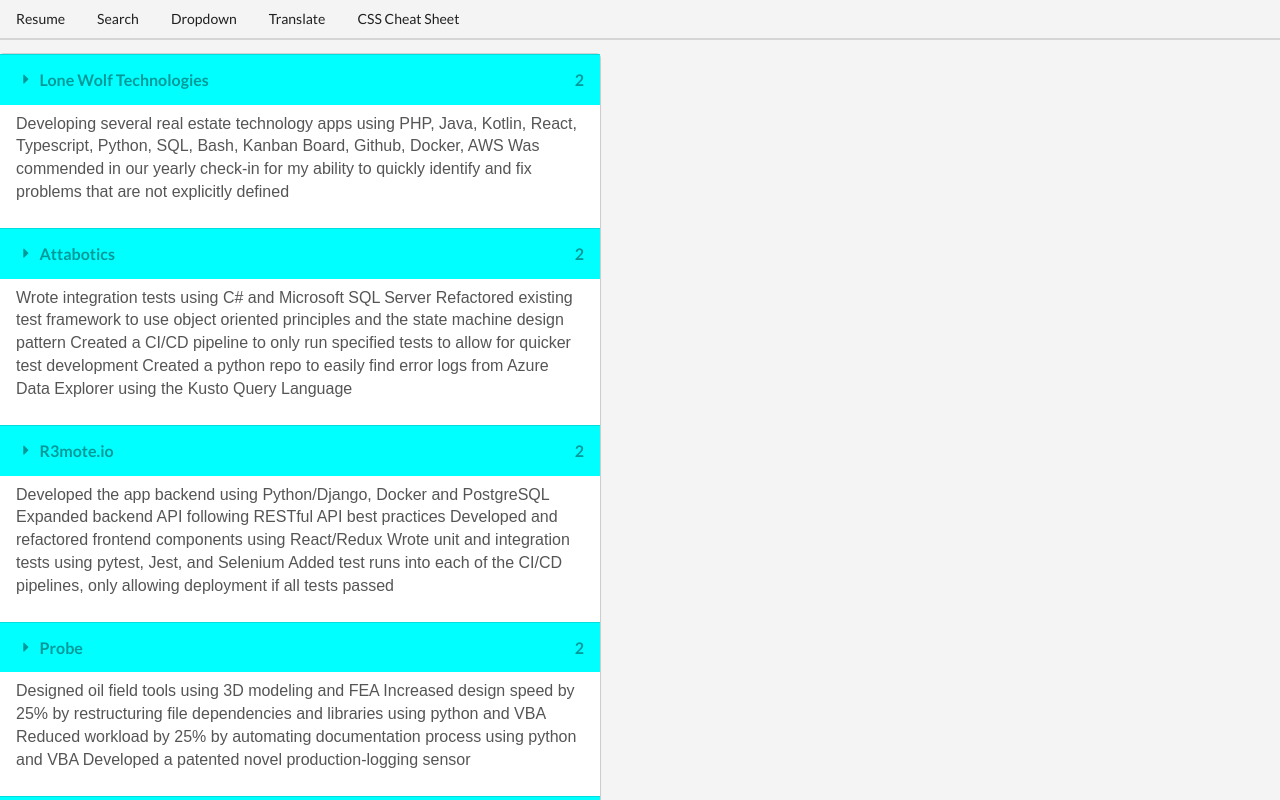
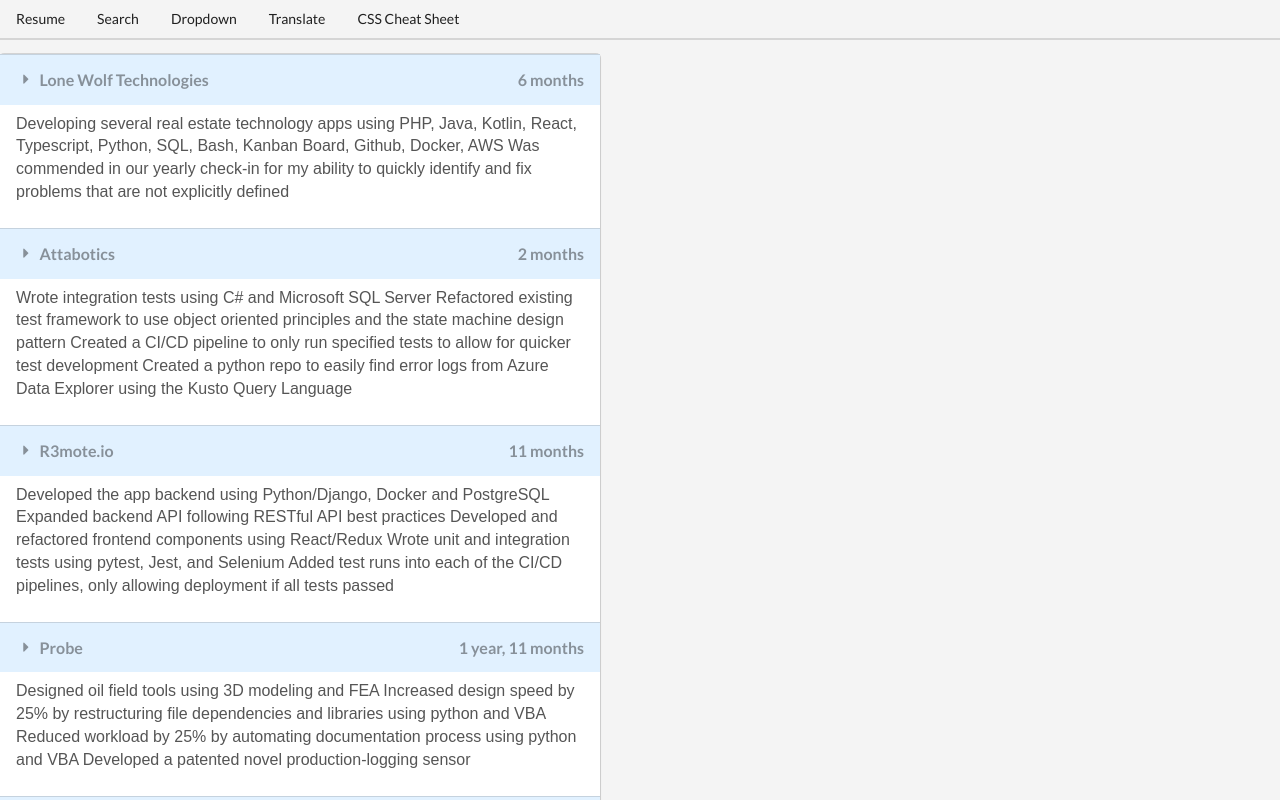
Before and after one commit to johnmiko/portfolio_frontend, a React (Create React App) app: page / in a window 1280 px wide. Shown: the top 800 px of the page. Built offline with nearby package versions, Linux system fonts and the light colour scheme.

Commit message:
Add in dates

```diff
--- a/src/components/Resume.js
+++ b/src/components/Resume.js
@@ -1,18 +1,20 @@
 import React, { useState } from 'react';
 import './resume.css';
 
-const sections = [
+const jobs_text = [
   {
     company: "Lone Wolf Technologies",
     title: "Software Engineer",
+    startDate: new Date(2021, 8),
     content: `Developing several real estate technology apps using PHP, Java, Kotlin, React, Typescript, Python, SQL, Bash, Kanban Board, Github, Docker, AWS
     Was commended in our yearly check-in for my ability to quickly identify and fix problems that are not explicitly defined
-
     `,
   },
   {
     company: "Attabotics",
     title: "Software Engineer",
+    startDate: new Date(2021, 6),
+    endDate: new Date(2021, 7),
     content: `Wrote integration tests using C# and Microsoft SQL Server
     Refactored existing test framework to use object oriented principles and the state machine design pattern
     Created a CI/CD pipeline to only run specified tests to allow for quicker test development
@@ -22,6 +24,8 @@
   {
     company: "R3mote.io",
     title: "Software Engineer",
+    startDate: new Date(2019, 8),
+    endDate: new Date(2020, 6),
     content: `Developed the app backend using Python/Django, Docker and PostgreSQL
     Expanded backend API following RESTful API best practices
     Developed and refactored frontend components using React/Redux
@@ -32,6 +36,8 @@
   {
     company: "Probe",
     title: "Mechanical Engineer",
+    startDate: new Date(2019, 8),
+    endDate: new Date(2021, 6),
     content: `Designed oil field tools using 3D modeling and FEA
     Increased design speed by 25% by restructuring file dependencies and libraries using python and VBA
     Reduced workload by 25% by automating documentation process using python and VBA
@@ -40,39 +46,98 @@
   },
   {
     company: "MEDAL Labs",
-    title: "Software Engineer",
+    title: "Software Engineering Student",
+    startDate: new Date(2016, 3),
+    endDate: new Date(2016, 6),
     content: `Built an app to convert accelerometer data of an inclinometer into displacement algorithms and display it in a live GUI using SIMULINK, MATLAB and GUIDE`,
   },
   {
-    company: "Software Engineer",
+    company: "Software Engineering Intern",
     title: "ABB",
+    startDate: new Date(2014, 5),
+    endDate: new Date(2015, 5),
     content: `Created a unit-testing framework for an electro-magnetic solver using Python`,
   },
   {
     company: "Universal Pegasus International",
     title: "Software Engineering Student",
+    startDate: new Date(2013, 3),
+    endDate: new Date(2013, 8),
     content: `Improved accuracy of cost estimates by creating a set of excel spreadsheets linked together with VBA`,
   },
 ];
 
+
+function monthDiff(startDate, endDate) {
+  console.log('startDate')
+  console.log(startDate)
+  console.log('endDate')
+  console.log(endDate)
+  let months = endDate.getMonth() - startDate.getMonth() + 1
+  let years = endDate.getFullYear() - startDate.getFullYear()
+  if (months < 0) {
+    months = 12 + months
+    years -= 1
+  }
+  let year_text = ''
+  if (years === 1) {
+    year_text = years + ' year'
+  }
+  else if (years > 1) {
+    year_text = years + ' years'
+  }
+
+  let month_text = ''
+  if (months === 1) {
+    month_text = months + ' month'
+  }
+  else if (months > 1) {
+    month_text = months + ' months'
+  }
+  let date_text = ''
+  if (year_text && month_text) {
+    date_text = year_text + ', ' + month_text
+  }
+  else if(!year_text) {
+    date_text = month_text
+  }
+  else {
+    date_text = year_text
+  }
+  return date_text;
+}
+//   return endDate.getMonth() - startDate.getMonth() +
+//     (12 * (endDate.getFullYear() - startDate.getFullYear()))
+//  }
+
 const Resume = () => {
-
   const [activeIndex, setActiveIndex] = useState(null);
 
   const onTitleClick = (index) => {
     setActiveIndex(index);
   };
+  const createJobDatesEl = (startDate, endDate) => {
+    if (!endDate) {
+      endDate = new Date();
+    }
+    const daysBetween = monthDiff(startDate, endDate)
+    console.log('days between');
+    console.log(daysBetween)
+    return (daysBetween
+
+    )
+  }
   const createSection = (item, index) => {
     const active = index === activeIndex ? 'active' : '';
+    const dateThing = createJobDatesEl(item.startDate, item.endDate)
     return (
       <React.Fragment key={item.company}>
-        {/* <div className='flexbox-container' style={{display: "inline-block"}}> */}
         <div className='titleContainer'>
           <div className={`title ${active}`} style={{width: '100%', display: "inline-block"}} onClick={() => onTitleClick(index)}>
             <i className="dropdown icon"></i>
             {item.company}
           </div>
-          <div className='title' style={{width: '100%', textAlign: 'right'}}>2</div>
+          <div className='title' style={{width: '100%', textAlign: 'right'}}>{dateThing}</div>
         </div>
         <div className={`content ${active}`}>
           <p>{item.content}</p>
@@ -82,7 +147,7 @@
 
   }
 
-  const jobs = sections.map((item, index) => {
+  const jobs = jobs_text.map((item, index) => {
     return createSection(item, index)
   });
 
--- a/src/components/resume.css
+++ b/src/components/resume.css
@@ -3,6 +3,6 @@
   flex-direction: row;
   margin-left:auto;
   margin-right: 0;
-  background-color: aqua;
+  background-color: rgb(225, 241, 255);
   /* width: '100%'; */
 }
```
